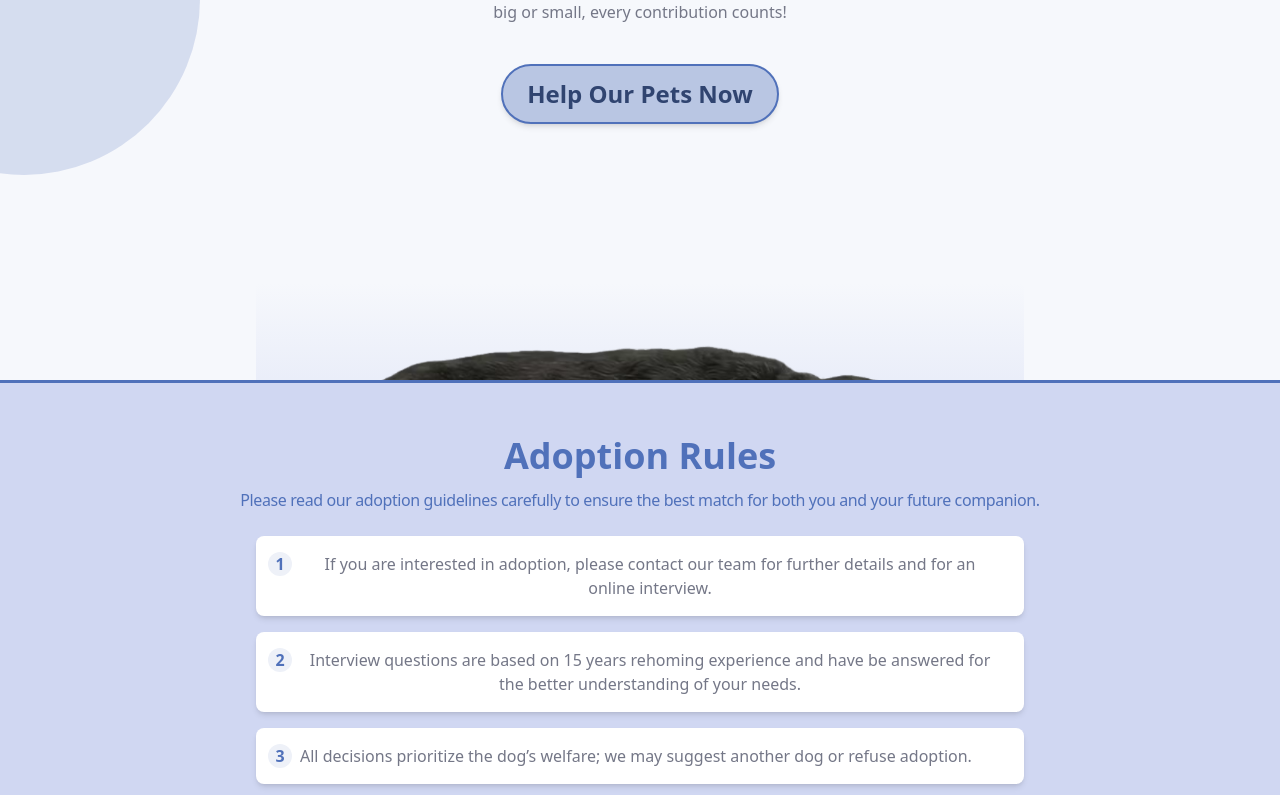
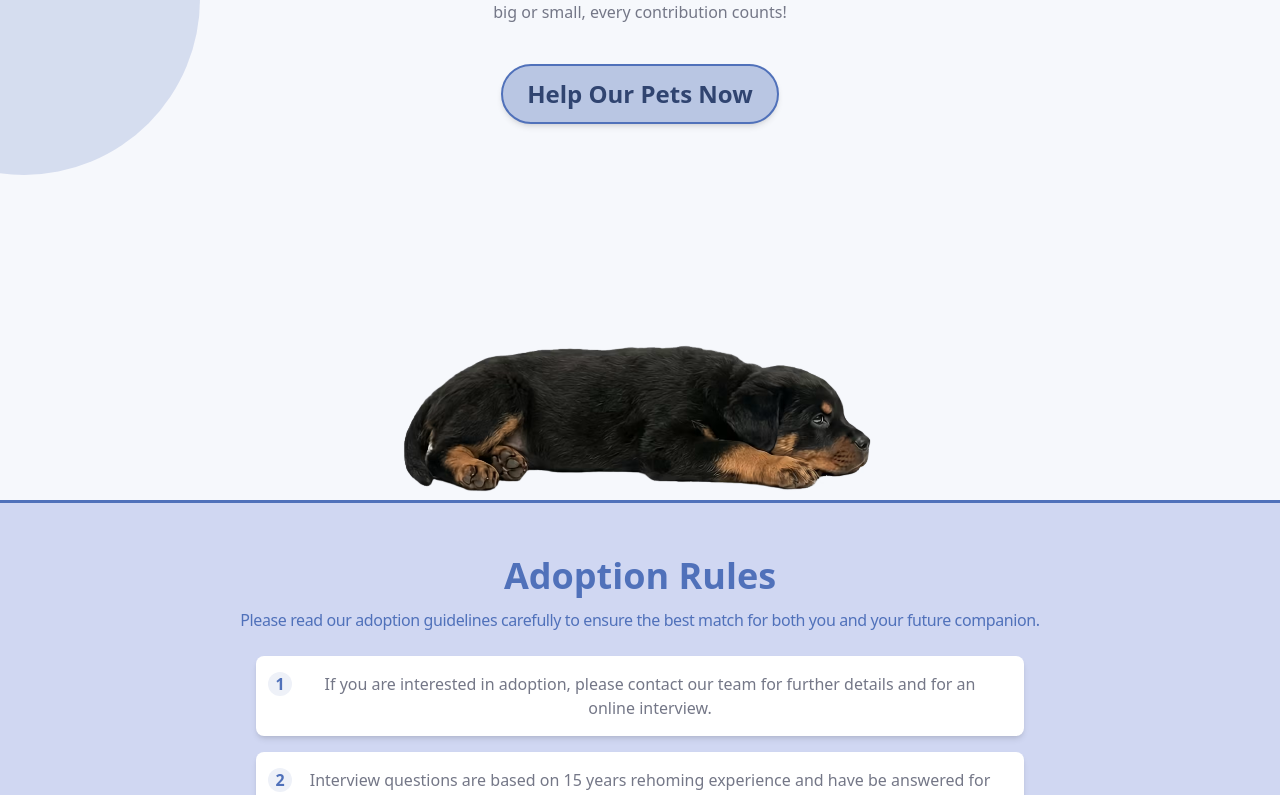
Before and after one commit to bavayra/dog-shelter, a React (Vite) app: page / in a window 1280 px wide. Shown: the part 2606-3401 px from the top of the page. Built offline with nearby package versions, Linux system fonts and the light colour scheme.

Commit message:
refactor(howToHelp): increased section's min-h so the content will fit for 1024+, adjusted puppy image's position and sizes

```diff
--- a/src/features/HowToHelp.tsx
+++ b/src/features/HowToHelp.tsx
@@ -5,7 +5,7 @@ const HowToHelp = () => {
   return (
     <section
       id="help"
-      className="bg-primary-50 border-b-primary-500 relative z-1 min-h-[75vh] scroll-mt-20 overflow-hidden border-b-3 pt-6 pb-30 sm:pt-10"
+      className="bg-primary-50 border-b-primary-500 relative z-1 min-h-[75vh] scroll-mt-20 overflow-hidden border-b-3 pt-6 pb-30 sm:pt-10 lg:min-h-[90vh]"
     >
       <div className="z-10 container mx-auto px-4">
         <h2 className="typography-h2 mb-6 text-center md:mt-6 md:text-5xl">
@@ -52,7 +52,7 @@ const HowToHelp = () => {
         src={RottweilerPupImage}
         alt=""
         aria-hidden="true"
-        className="from-primary-50 xs:top-119 pointer-events-none absolute top-129 left-1/2 z-3 h-auto w-full max-w-2xl -translate-x-1/2 overflow-visible bg-linear-to-b to-neutral-50 object-contain sm:top-123 sm:w-110 md:top-125 md:w-200 md:max-w-3xl"
+        className="from-primary-50 xs:top-119 pointer-events-none absolute top-129 left-1/2 z-3 h-auto w-full max-w-2xl -translate-x-1/2 overflow-visible bg-linear-to-b to-neutral-50 object-contain sm:top-123 sm:w-110 md:top-125 md:w-200 md:max-w-3xl lg:top-130 lg:w-130 lg:bg-none"
       />
     </section>
   );
```
